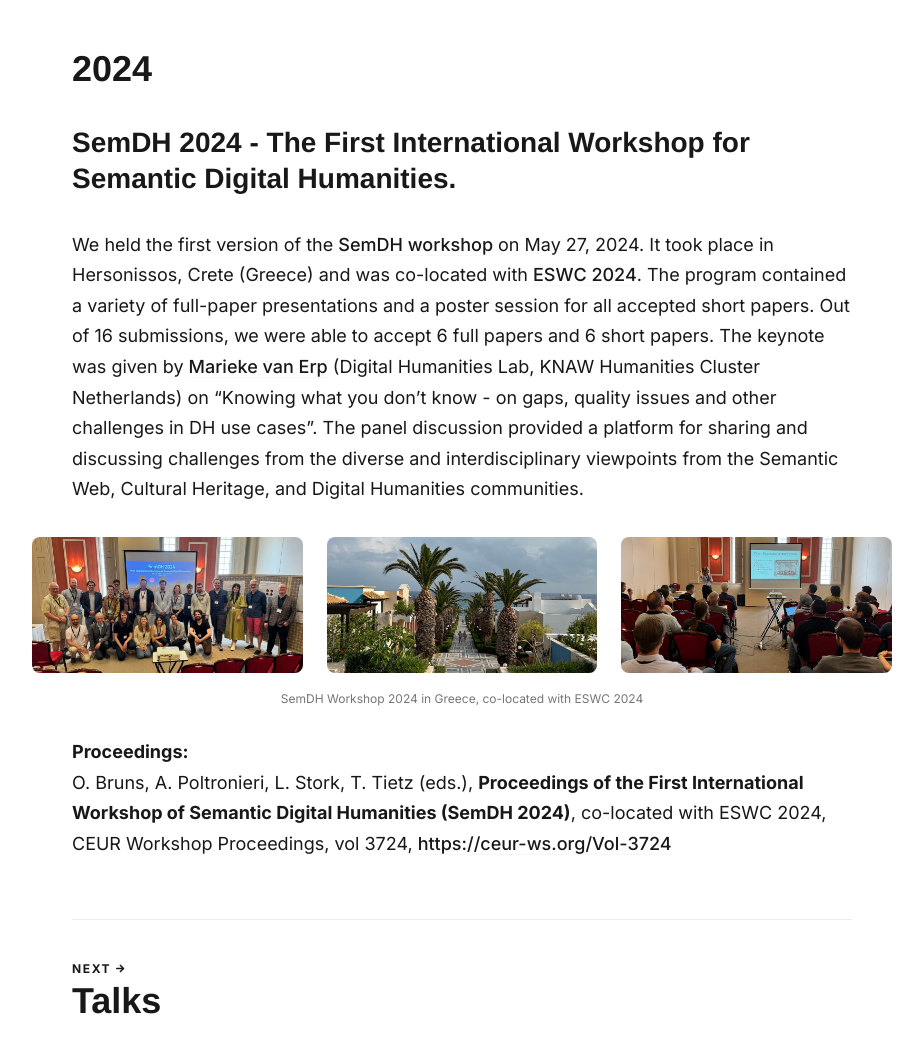
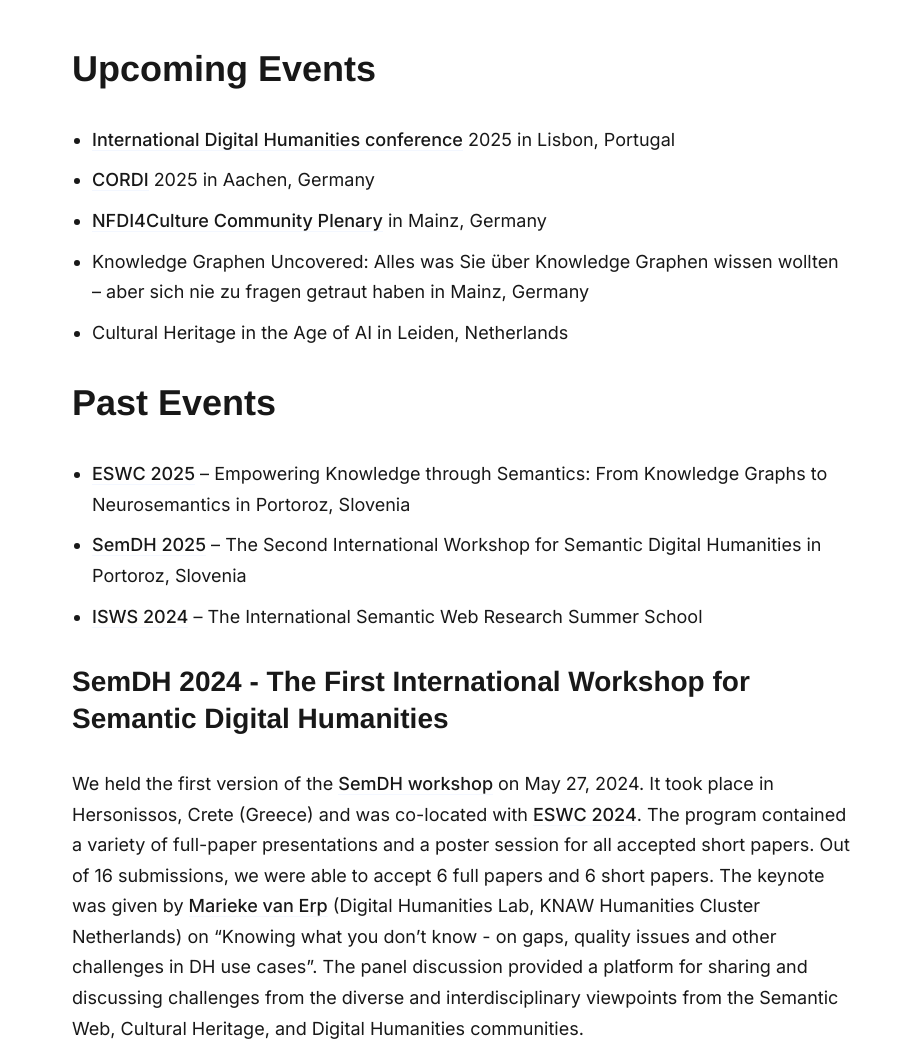
Before and after one commit to tabeatietz/tabeatietz.github.io, a Jekyll site: the page built from _projects/events.md, in a window 1280 px wide and 1400 px high, scrolled down 512 px. Shown: the part 212-1261 px from the top of the window, without its empty margins (178-1101 px from the left). Built offline with Jekyll 4.4.1, drawn with Linux system fonts in a browser that asks for light colours; nearby versions of some CDN libraries; some web fonts are replaced; grey boxes are pictures that could not be loaded.

Commit message:
event updates

```diff
--- a/_projects/events.md
+++ b/_projects/events.md
@@ -5,9 +5,23 @@
 permalink: '/events'
 ---
 
-# 2024
 
-## SemDH 2024 - The First International Workshop for Semantic Digital Humanities.
+# Upcoming Events
+
+- [International Digital Humanities conference](https://dh2025.adho.org/) 2025 in Lisbon, Portugal
+- [CORDI](https://www.nfdi.de/cordi-2025/?lang=en) 2025 in Aachen, Germany
+- [NFDI4Culture Community Plenary](https://nfdi4culture.de/events/details/culture-community-plenary-5-in-mainz.html) in Mainz, Germany
+- Knowledge Graphen Uncovered: Alles was Sie über Knowledge Graphen wissen wollten – aber sich nie zu fragen getraut haben in Mainz, Germany
+- Cultural Heritage in the Age of AI in Leiden, Netherlands
+
+# Past Events
+
+- [ESWC 2025](https://2025.eswc-conferences.org/) – Empowering Knowledge through Semantics: From Knowledge Graphs to Neurosemantics in Portoroz, Slovenia
+- [SemDH 2025](https://semdh.github.io/) – The Second International Workshop for Semantic Digital Humanities in Portoroz, Slovenia
+- [ISWS 2024](https://2024.semanticwebschool.org/) – The International Semantic Web Research Summer School
+
+
+## SemDH 2024 - The First International Workshop for Semantic Digital Humanities
 
 We held the first version of the [SemDH workshop](https://semdh.github.io) on May 27, 2024. It took place in Hersonissos, Crete (Greece) and was co-located with [ESWC 2024](https://2024.eswc-conferences.org/).
 The program contained a variety of full-paper presentations and a poster session for all accepted short papers. Out of 16 submissions, we were able to accept 6 full papers and 6 short papers. The keynote was given by [Marieke van Erp](https://mariekevanerp.com/) (Digital Humanities Lab, KNAW Humanities Cluster Netherlands) on "Knowing what you don't know - on gaps, quality issues and other challenges in DH use cases". The panel discussion provided a platform for sharing and discussing challenges from the diverse and interdisciplinary viewpoints from the Semantic Web, Cultural Heritage, and Digital Humanities communities.
```
Also changed, not shown: _pages/the-b-side.md (+1 -1 lines), _projects/publications.md (+2 -0 lines).
